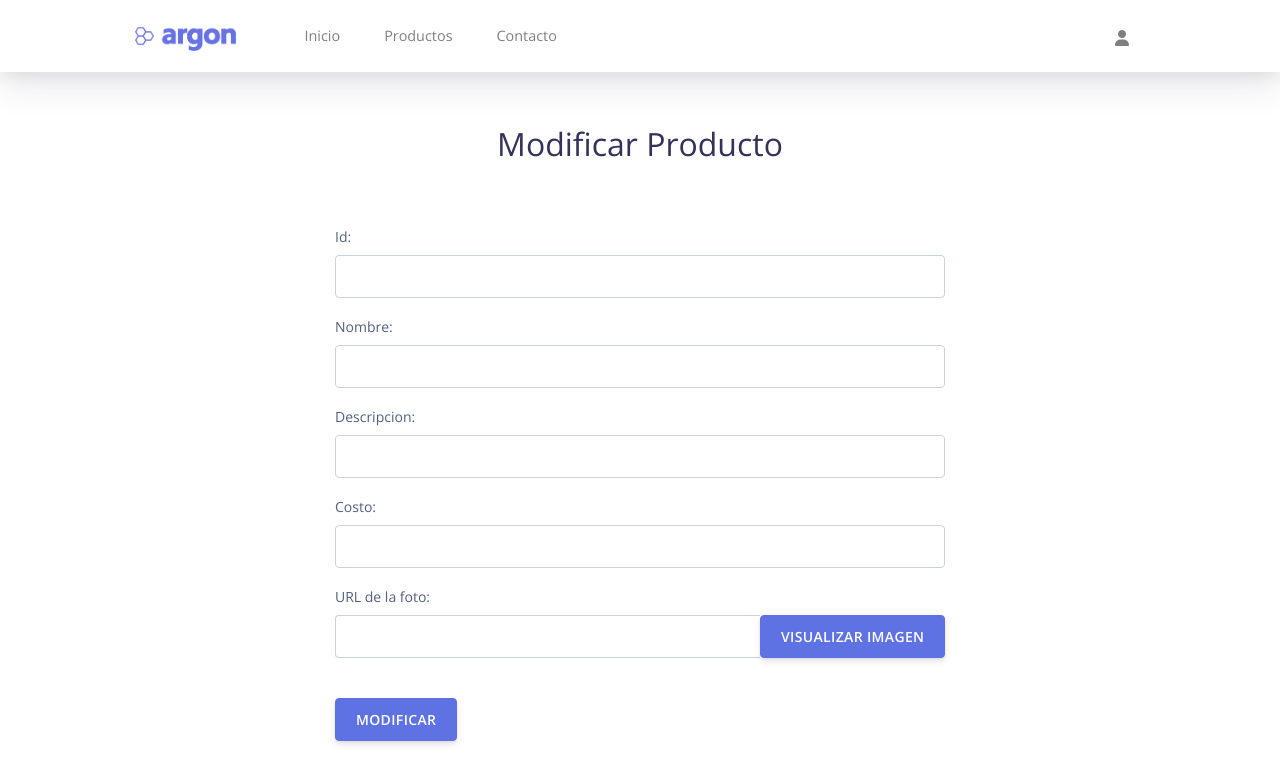
After one commit to CrisALV11/flask_examen, a Flask app: template project/templates/update.html in a window 1280 px wide. The commit adds this page. Shown: the top 784 px of the page. Run offline with Flask 3, Linux system fonts and the light colour scheme; the template is opened without the code that fills it, so the values that code supplies are empty; some libraries are stand-ins or nearby versions.

Commit message:
CRUD Producto

```diff
--- /dev/null
+++ b/project/templates/update.html
@@ -0,0 +1,49 @@
+{% extends "base.html" %}
+
+{% block content %}
+    <div class="d-flex align-items-center justify-content-center py-5">
+        <h2>Modificar Producto</h2>
+    </div>
+    <div class="d-flex align-items-center justify-content-center">
+        <form class="col-md-6" action="/admin/update" method="post" name="sent" id="form1">
+            <div class="form-group">
+                <label for="id" class="control-label">Id:</label>
+                <input type="text" class="form-control" id="id" name="id" value="{{product.id}}">
+            </div>
+
+            <div class="form-group">
+                <label for="name" class="control-label">Nombre:</label>
+                <input type="text" class="form-control" id="name" name="name"  value="{{product.name}}">
+            </div>
+            <div class="form-group">
+                <label for="describe" class="control-label">Descripcion:</label>
+                <input type="text-area" class="form-control" id="describe" name="describe" value="{{product.describe}}">
+            </div>
+            <div class="form-group">
+                <label for="cost" class="control-label">Costo:</label>
+                <input type="number" class="form-control" id="cost" name="cost" value="{{product.cost}}">
+            </div>
+            <div class="form-group">
+                <label for="photo" class="control-label">URL de la foto:</label>
+                <div class="input-group">
+                    <input type="text-area" accept="image/jpeg, image/png" class="form-control" id="photo" name="photo" value="{{product.photo}}">
+                    <span class="input-group-btn">
+                    <button type="button" class="btn btn-primary" onclick="cargarImagen()">Visualizar imagen</button>
+                    </span>
+                  </div>
+                  <img class="m-2" id="imagenCargada" src="{{product.photo}}" style="max-width: 100%; max-height: 400px;">
+                <script>
+                    function cargarImagen() {
+                        var url = document.getElementById("photo").value;
+                        document.getElementById("imagenCargada").src = url;
+                    }
+                </script>
+            </div>
+            <div class="form-group">
+                <button type="submit" class="btn btn-primary">Modificar</button>
+            </div>
+
+        </form>
+    </div>
+
+{% endblock %}
```
Also changed, not shown: project/admin.py (+19 -14 lines), project/templates/products.html (+20 -11 lines), project/templates/register.html (added, +46 -0 lines).
